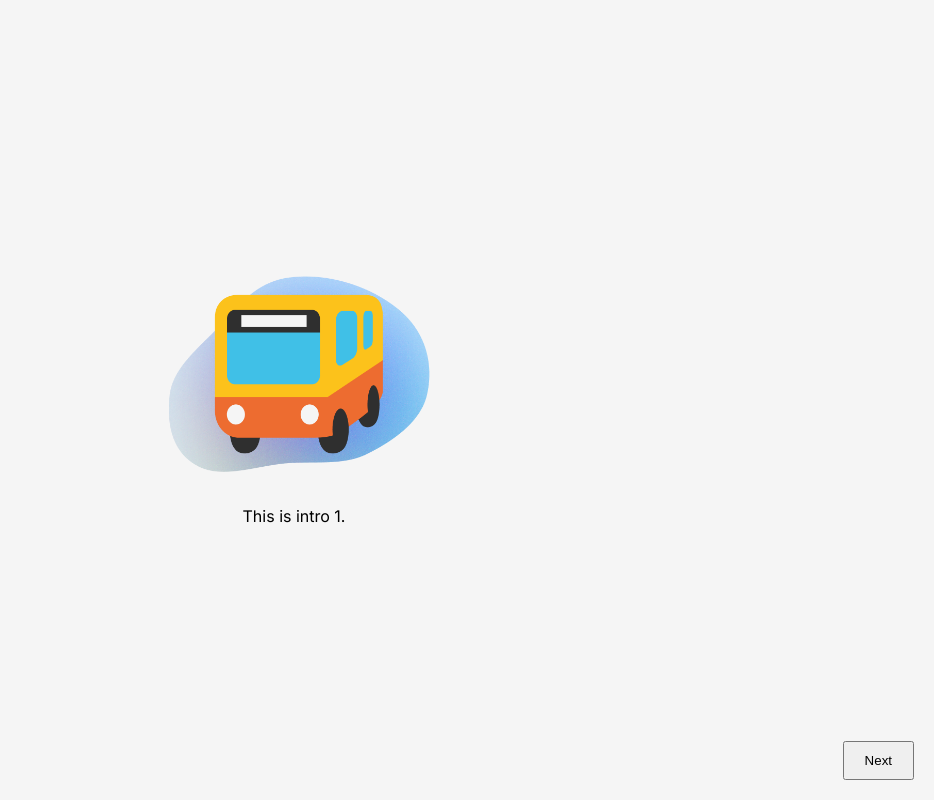
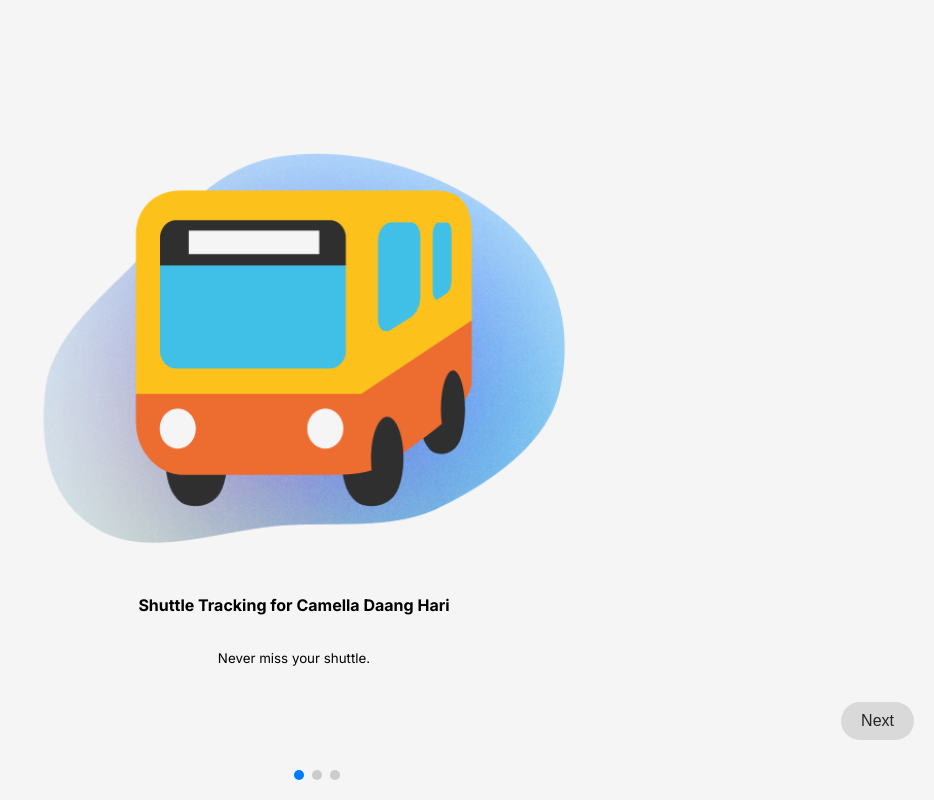
Before and after one commit to vldngls/SHUTL, a React (Vite) app in the folder frontend/: page /introOne in a window 1280 px wide. Shown: the whole page, without its empty margins (346-1280 px from the left). Built offline with nearby package versions, Linux system fonts and the light colour scheme.

Commit message:
button mali

```diff
--- a/frontend/src/css/Intro.css
+++ b/frontend/src/css/Intro.css
@@ -6,16 +6,70 @@
     justify-content: center;
     min-height: 100vh;
     position: relative;
+    padding: 0 20px; /* Add padding to avoid content being too close to the edges */
   }
 
   .intro-image {
-    width: 300px;
-    height: auto;
+    width: 80%; /* Default width relative to container */
+    max-width: 600px; /* Max width to avoid being too large */
+    height: auto; /* Maintain aspect ratio */
   }
 
   .intro-button {
     position: absolute;
-    bottom: 20px;
+    bottom: 60px; /* Adjusted to fit dots */
     right: 20px;
     padding: 10px 20px;
+    border: none; /* Remove default border */
+    border-radius: 20px; /* Rounded corners */
+    background-color: #D9D9D9; /* Button background color */
+    color: #232323; /* Text color */
+    font-size: 16px; /* Font size */
+    cursor: pointer; /* Pointer cursor on hover */
+    transition: background-color 0.3s; /* Smooth background color transition */
   }
+
+  .intro-button:hover {
+    background-color: #8a8a8a; /* Darker color on hover */
+  }
+
+  /* Pagination Dots */
+  .pagination-dots {
+    position: absolute;
+    bottom: 20px; /* Positioning dots above the button */
+    display: flex;
+    gap: 8px; /* Space between dots */
+  }
+
+  .dot {
+    width: 10px; /* Dot size */
+    height: 10px;
+    border-radius: 50%; /* Make it round */
+    background-color: #ccc; /* Default dot color */
+    transition: background-color 0.3s; /* Smooth color transition */
+  }
+
+  .dot.active {
+    background-color: #007bff; /* Active dot color */
+  }
+
+  /* Media Queries */
+  @media (max-width: 768px) {
+    .intro-image {
+      width: 90%; /* Adjust width for smaller screens */
+      max-width: 400px; /* Smaller max-width for smaller screens */
+    }
+  }
+
+  @media (max-width: 480px) {
+    .intro-image {
+      width: 100%; /* Full width for very small screens */
+      max-width: none; /* Remove max-width restriction */
+    }
+
+    .intro-button {
+      bottom: 60px; /* Adjust button position for small screens */
+      right: 10px; /* Adjust button position for small screens */
+      padding: 8px 16px; /* Adjust padding for small screens */
+    }
+  }
--- a/frontend/src/pages/IntroOne.jsx
+++ b/frontend/src/pages/IntroOne.jsx
@@ -1,20 +1,51 @@
 import React from 'react';
-import { useNavigate } from 'react-router-dom';
+import { useNavigate, useLocation } from 'react-router-dom';
 import '../css/Intro.css'; // Ensure this path is correct
 
 const IntroOne = () => {
   const navigate = useNavigate();
+  const location = useLocation();
+
+  // Determine the current page based on the URL pathname
+  const path = location.pathname;
+  const page = parseInt(path.replace('/intro', ''), 10) || 1;
+
+  // Function to handle page navigation
+  const goToPage = (page) => {
+    navigate(`/intro${page}`);
+  };
 
   return (
     <div className="intro-container">
       <img src="intro1.png" alt="Intro" className="intro-image" />
-      <p>This is intro 1.</p>
-      <button
-        onClick={() => navigate('/introTwo')}
-        className="intro-button"
-      >
-        Next
-      </button>
+      <p><b>Shuttle Tracking for Camella Daang Hari</b></p>
+      <p><small>Never miss your shuttle.</small></p>
+
+      <div className="intro-footer">
+        <div className="pagination-dots">
+          <span
+            className={`dot ${page === 1 ? 'active' : ''}`}
+            onClick={() => goToPage(1)}
+          />
+          <span
+            className={`dot ${page === 2 ? 'active' : ''}`}
+            onClick={() => goToPage(2)}
+          />
+          <span
+            className={`dot ${page === 3 ? 'active' : ''}`}
+            onClick={() => goToPage(3)}
+          />
+        </div>
+        <button
+          onClick={() => {
+            const nextPage = page < 3 ? page + 1 : 1; // Loop back to page 1 after page 3
+            navigate(`/intro${nextPage}`);
+          }}
+          className="intro-button"
+        >
+          Next
+        </button>
+      </div>
     </div>
   );
 }
```
